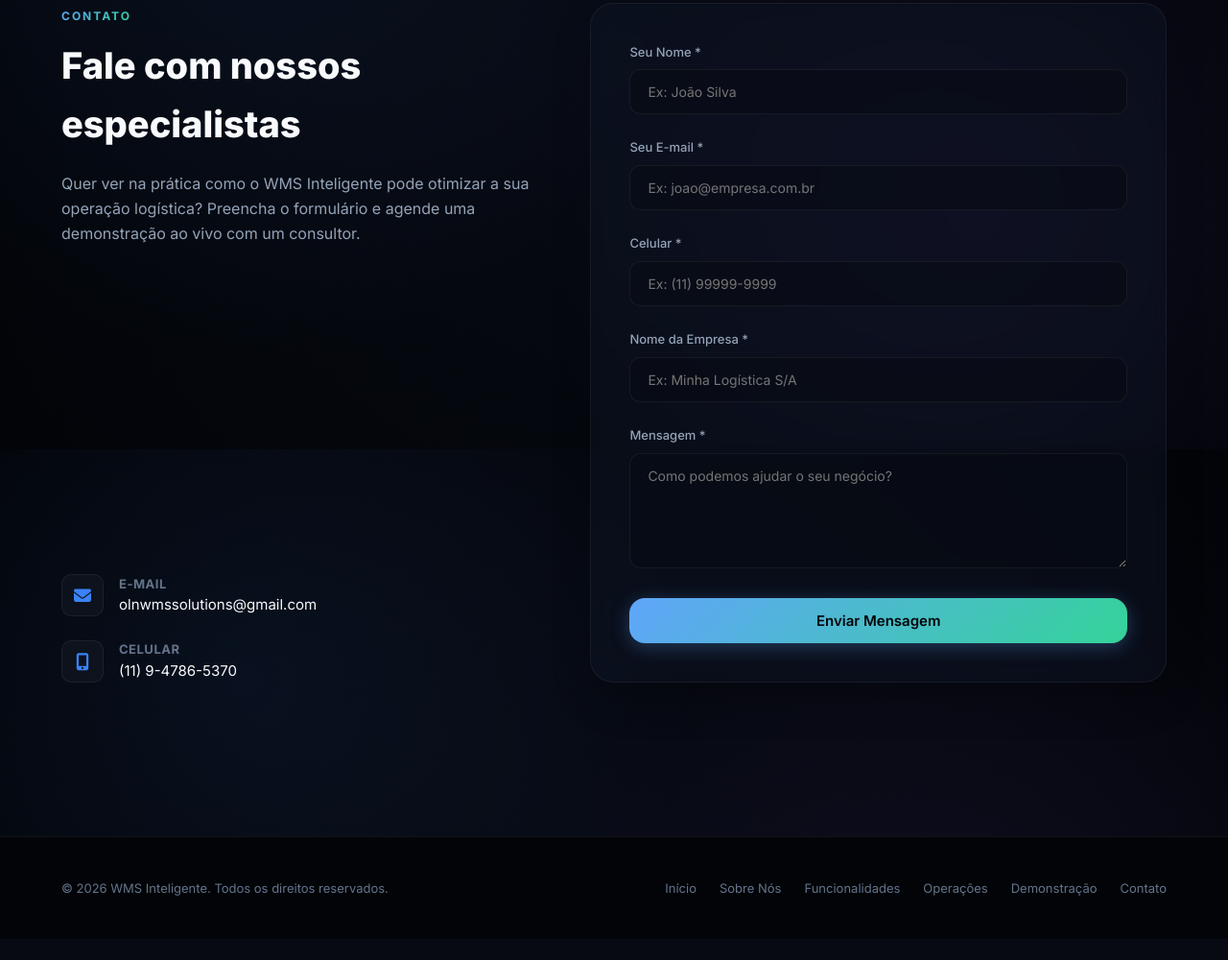
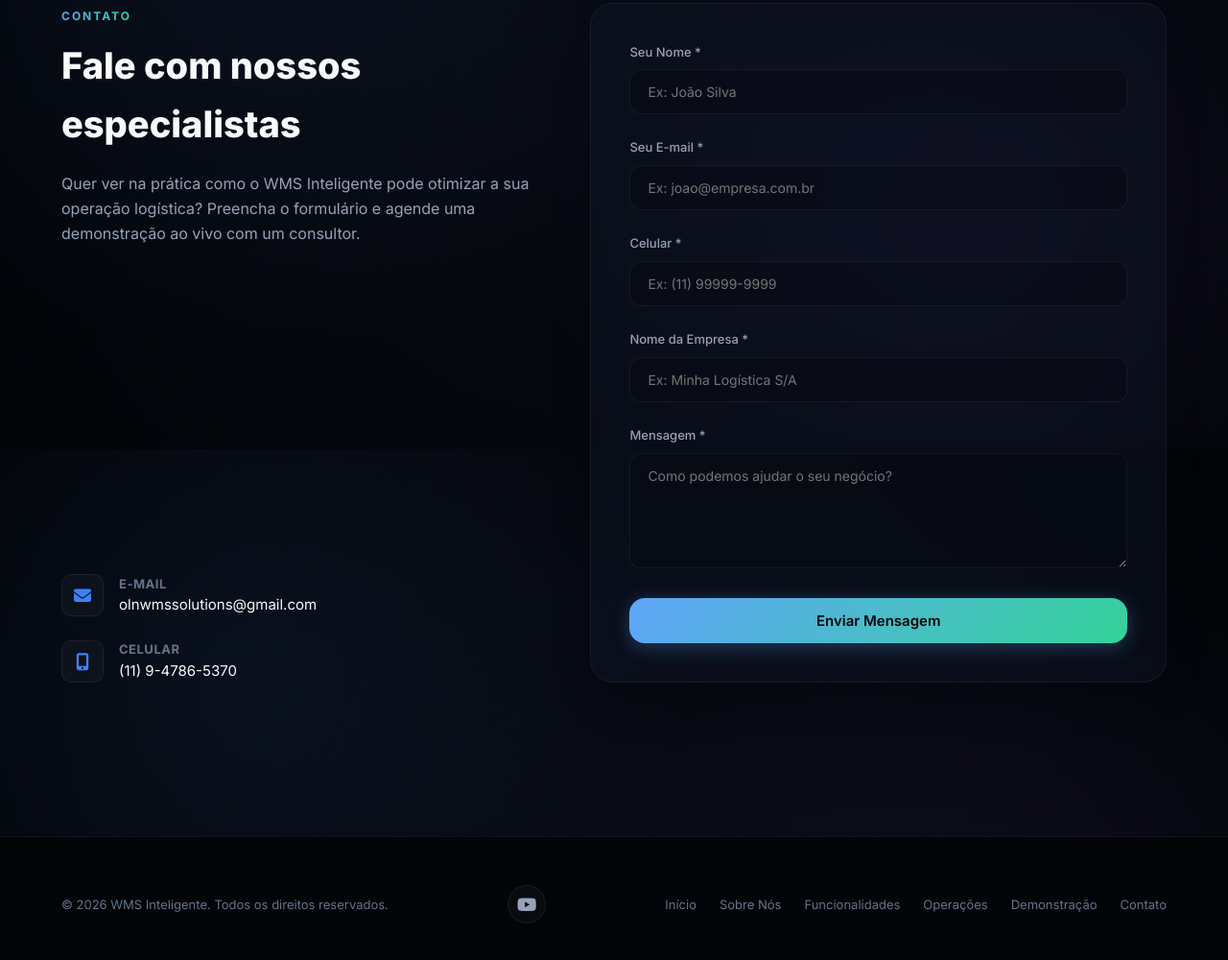
Before and after one commit to Osmar1412/olnwmssolutions, a plain HTML site: page index.html in a window 1280 px wide. Shown: the part 4332-5332 px from the top of the page at 96% size. Before the commit the page ends 5310 px from the top, so only its background shows below. Drawn offline with Linux system fonts and the light colour scheme.

Commit message:
Add YouTube social icon and link to footer

```diff
--- a/css/style.css
+++ b/css/style.css
@@ -1486,3 +1486,31 @@
     gap: 10px;
   }
 }
+
+.footer-social {
+  display: flex;
+  gap: 16px;
+  margin: 10px 0;
+}
+
+.social-icon {
+  width: 40px;
+  height: 40px;
+  border-radius: 50%;
+  background: rgba(255, 255, 255, 0.03);
+  border: 1px solid var(--border-color);
+  display: flex;
+  align-items: center;
+  justify-content: center;
+  font-size: 18px;
+  color: var(--text-secondary);
+  transition: var(--transition-smooth);
+}
+
+.social-icon:hover {
+  background: rgba(239, 68, 68, 0.15);
+  color: #ef4444;
+  border-color: rgba(239, 68, 68, 0.3);
+  transform: translateY(-2px);
+  box-shadow: 0 4px 12px rgba(239, 68, 68, 0.2);
+}
--- a/index.html
+++ b/index.html
@@ -650,6 +650,11 @@
         <div class="footer-copy">
           &copy; 2026 WMS Inteligente. Todos os direitos reservados.
         </div>
+        <div class="footer-social">
+          <a href="https://www.youtube.com/@OLN-WMS-Solutions" target="_blank" aria-label="Acesse nosso canal no YouTube" class="social-icon">
+            <i class="fa-brands fa-youtube"></i>
+          </a>
+        </div>
         <ul class="footer-links">
           <li><a href="#home">Início</a></li>
           <li><a href="#about">Sobre Nós</a></li>
```
